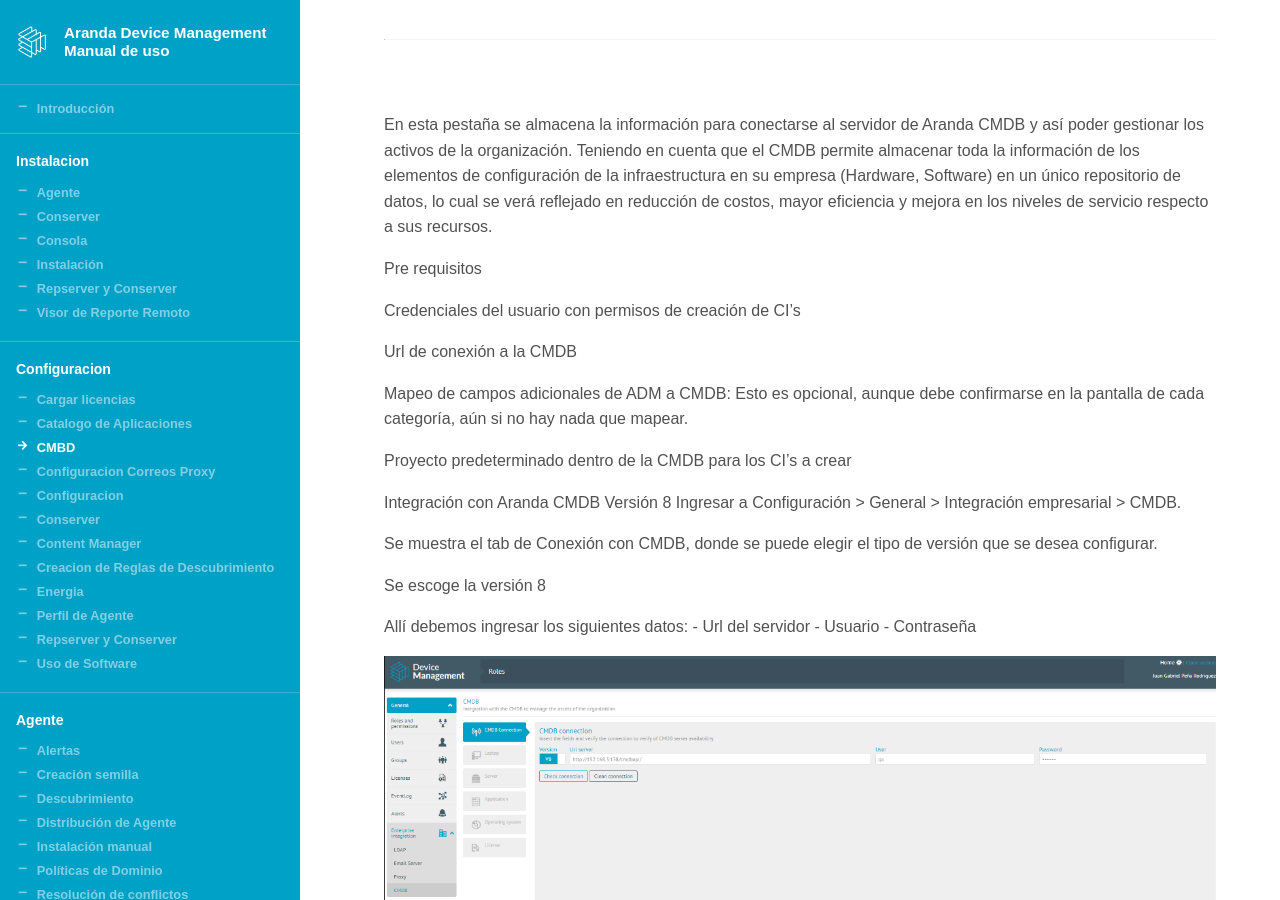
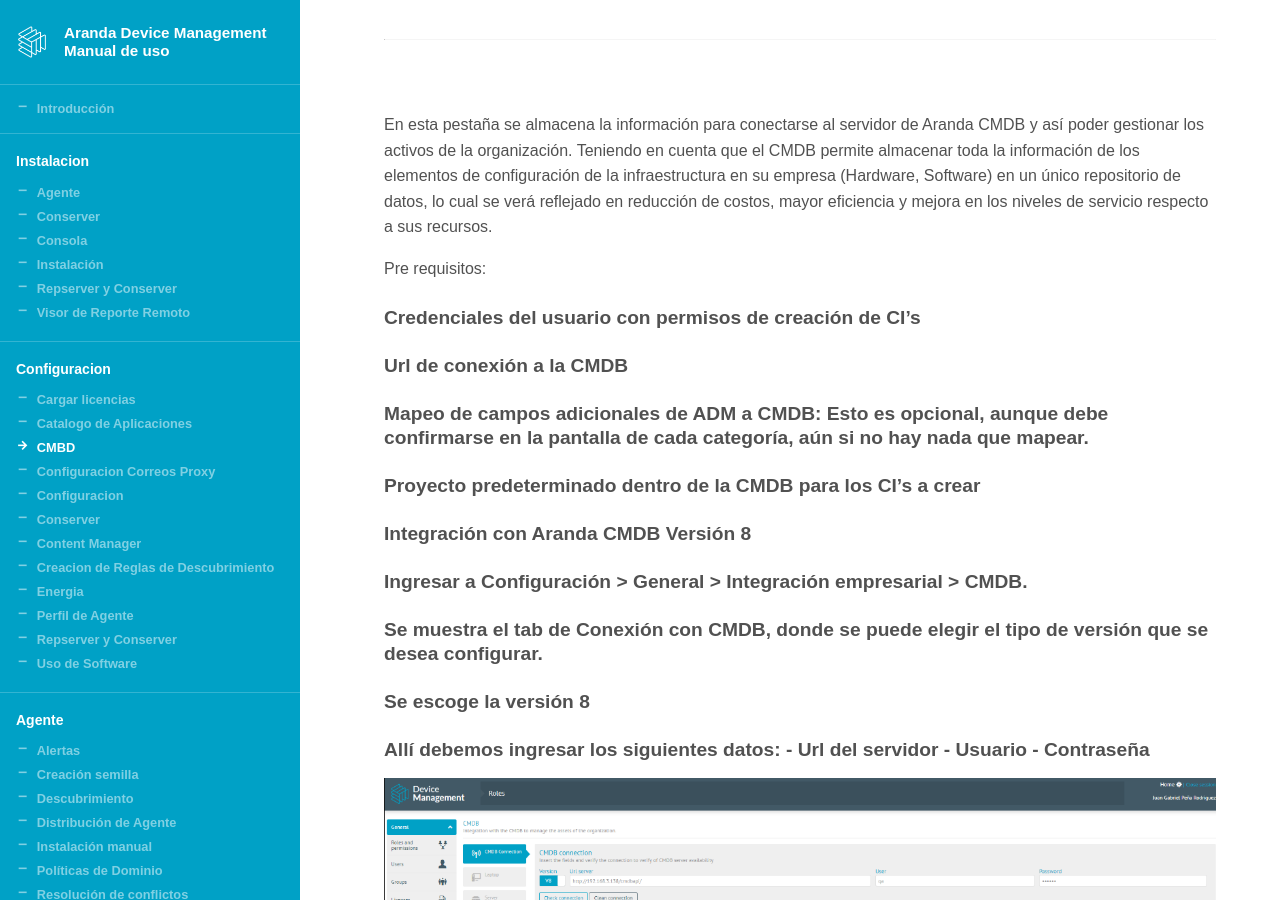
Before and after one commit to Nats85/adm, a Jekyll site: the page built from _docs/configuracion/cmbd.md, in a window 1280 px wide and 900 px high, scrolled down 354 px. Built offline with Jekyll 4.4.1, drawn with Linux system fonts in a browser that asks for light colours.

```diff
--- a/_docs/configuracion/cmbd.md
+++ b/_docs/configuracion/cmbd.md
@@ -11,24 +11,25 @@ info:
 
 En esta pestaña se almacena la información para conectarse al servidor de Aranda CMDB y así poder gestionar los activos de la organización. Teniendo en cuenta que el CMDB permite almacenar toda la información de los elementos de configuración de la infraestructura en su empresa (Hardware, Software) en un único repositorio de datos, lo cual se verá reflejado en reducción de costos, mayor eficiencia y mejora en los niveles de servicio respecto a sus recursos.
 
-Pre requisitos
+Pre requisitos:
 
-Credenciales del usuario con permisos de creación de CI's
+### Credenciales del usuario con permisos de creación de CI's
 
-Url de conexión a la CMDB
+### Url de conexión a la CMDB
 
-Mapeo de campos adicionales de ADM a CMDB: Esto es opcional, aunque debe confirmarse en la pantalla de cada categoría, aún si no hay nada que mapear.
+### Mapeo de campos adicionales de ADM a CMDB: Esto es opcional, aunque debe confirmarse en la pantalla de cada categoría, aún si no hay nada que mapear.
 
-Proyecto predeterminado dentro de la CMDB para los CI's a crear
+### Proyecto predeterminado dentro de la CMDB para los CI's a crear
 
-Integración con Aranda CMDB Versión 8
-Ingresar a Configuración > General > Integración empresarial > CMDB.
+### Integración con Aranda CMDB Versión 8
 
-Se muestra el tab de Conexión con CMDB, donde se puede elegir el tipo de versión que se desea configurar.
+### Ingresar a Configuración > General > Integración empresarial > CMDB.
 
-Se escoge la versión 8
+### Se muestra el tab de Conexión con CMDB, donde se puede elegir el tipo de versión que se desea configurar.
 
-Allí debemos ingresar los siguientes datos: - Url del servidor - Usuario - Contraseña
+### Se escoge la versión 8
+
+### Allí debemos ingresar los siguientes datos: - Url del servidor - Usuario - Contraseña
 
 
 ![cmbd_1]({{ site.baseurl }}/styleguide/images/cmbd_1.png)
```
